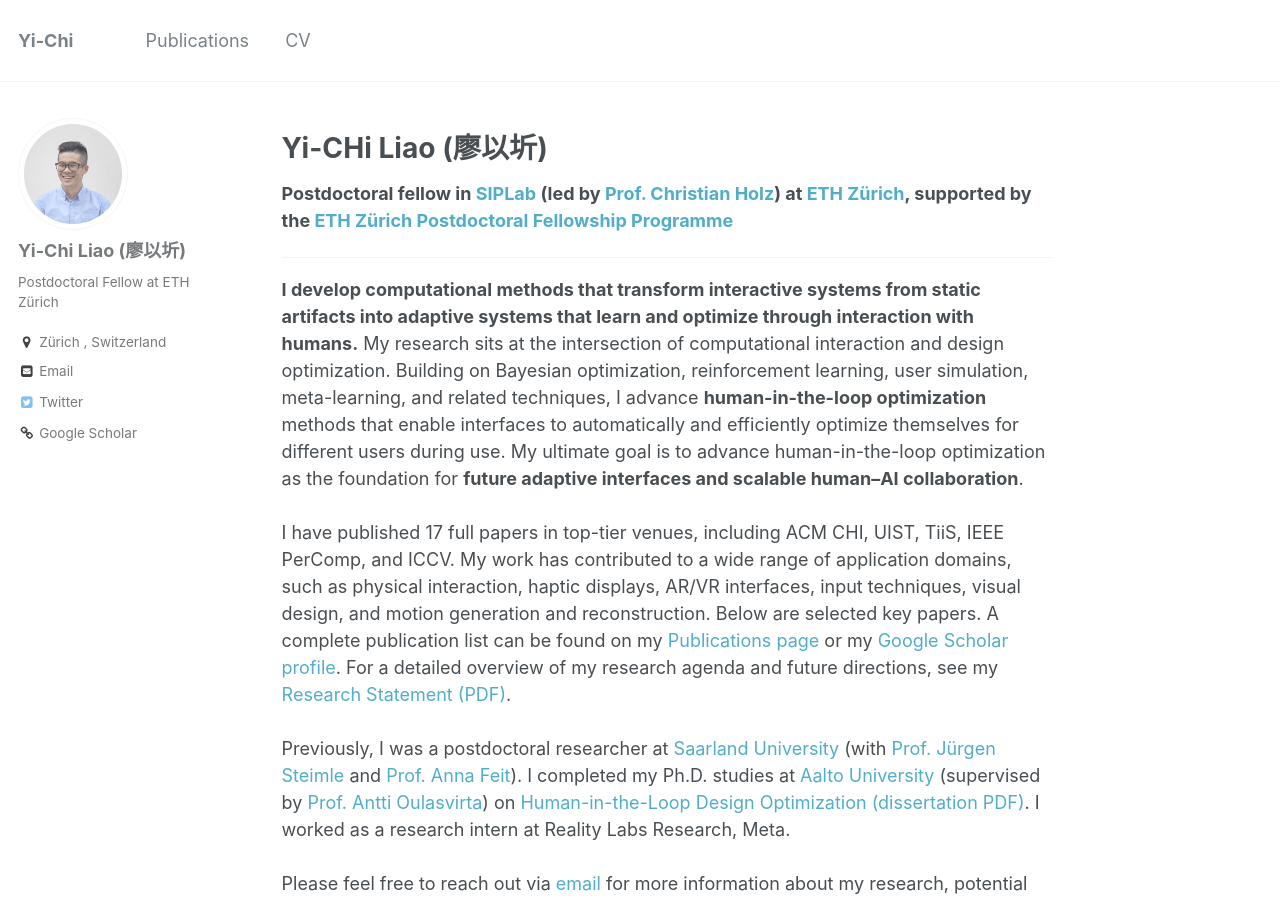
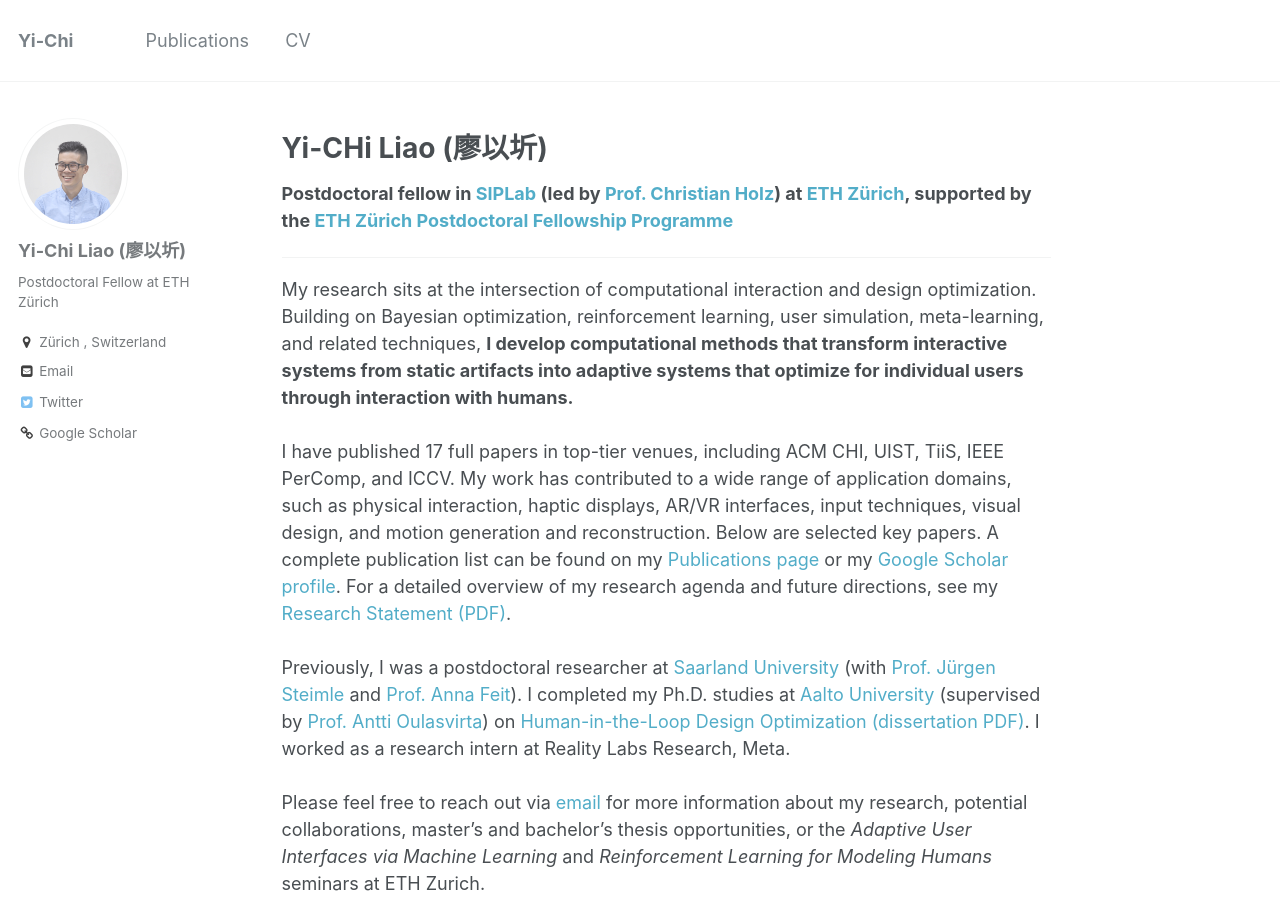
Before and after one commit to yichiliao/yichiliao.github.io, a Jekyll site: the page built from _pages/about.md, in a window 1280 px wide and 900 px high. Built offline with Jekyll 4.4.1, drawn with Linux system fonts in a browser that asks for light colours.

Commit message:
updating about

```diff
--- a/_pages/about.md
+++ b/_pages/about.md
@@ -12,9 +12,9 @@
 
 ------
 
-**I develop computational methods that transform interactive systems from static artifacts into adaptive systems that learn and optimize through interaction with humans.**
+
 My research sits at the intersection of computational interaction and design optimization.
-Building on Bayesian optimization, reinforcement learning, user simulation, meta-learning, and related techniques, I advance **human-in-the-loop optimization** methods that enable interfaces to automatically and efficiently optimize themselves for different users during use. My ultimate goal is to advance human-in-the-loop optimization as the foundation for **future adaptive interfaces and scalable human–AI collaboration**.
+Building on Bayesian optimization, reinforcement learning, user simulation, meta-learning, and related techniques, **I develop computational methods that transform interactive systems from static artifacts into adaptive systems that optimize for individual users through interaction with humans.**
 <br>
 <br>
 I have published 17 full papers in top-tier venues, including ACM CHI, UIST, TiiS, IEEE PerComp, and ICCV.
```
